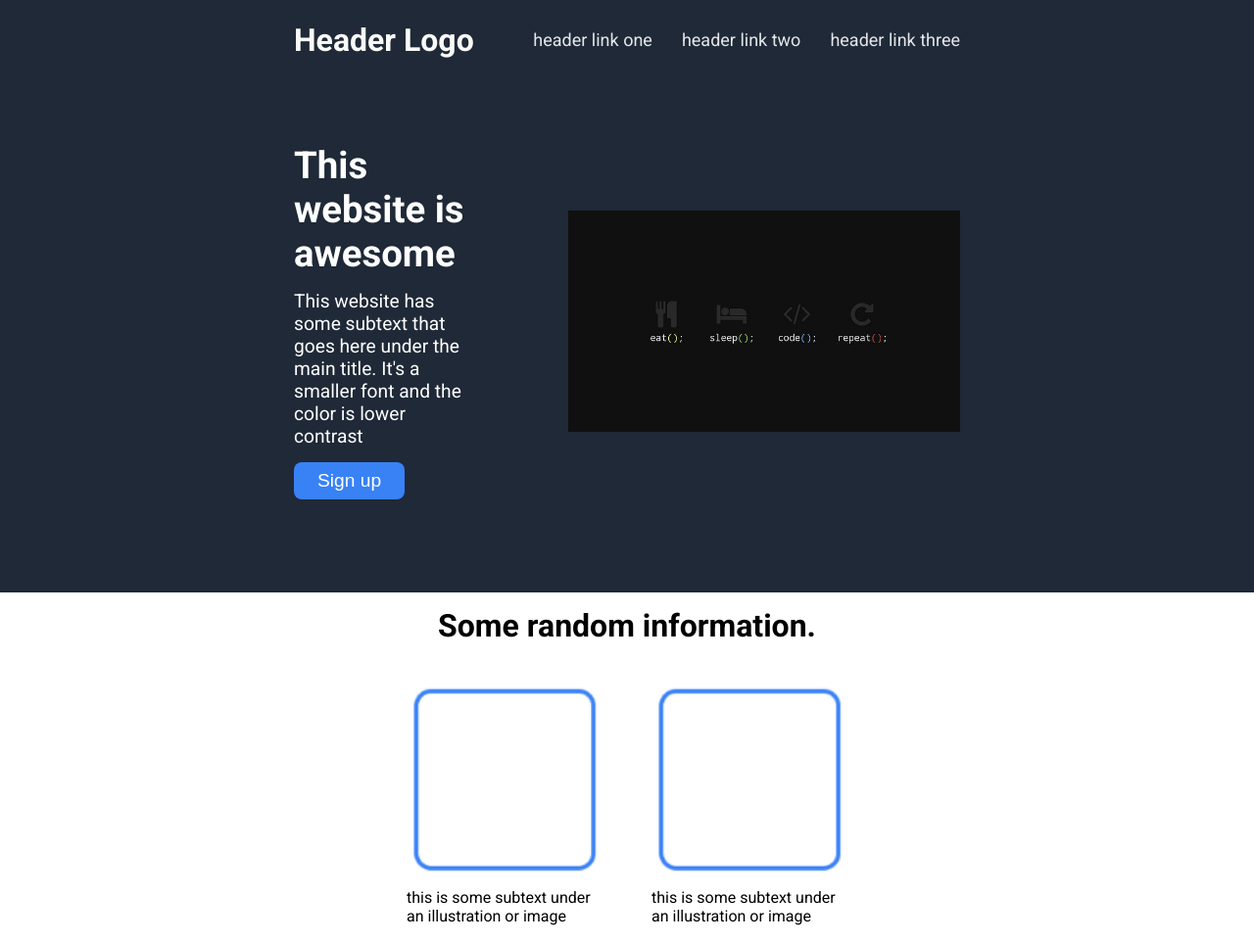
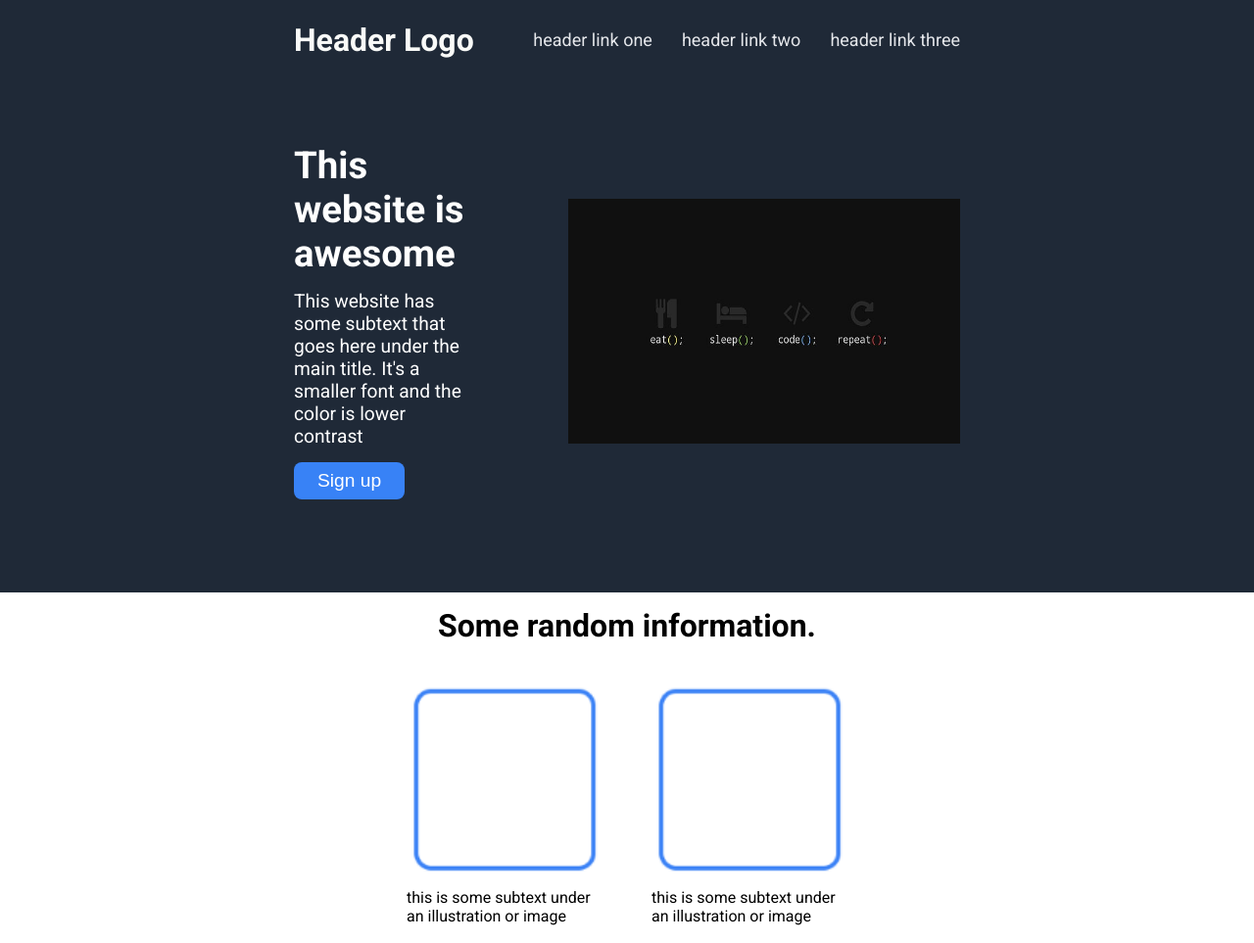
Before and after one commit to FerJeffQ/page, a plain HTML site: page index.html in a window 1280 px wide. Shown: the top 963 px of the page at 98% size. Drawn offline with Linux system fonts and the light colour scheme.

Commit message:
modified image size

```diff
--- a/styles.css
+++ b/styles.css
@@ -61,7 +61,7 @@ body {
     /* max-height: 100%; */
     /* height: auto; */
     width: 400px;
-    height: fit-content;
+    height: 250px;
 
 }
 
```
